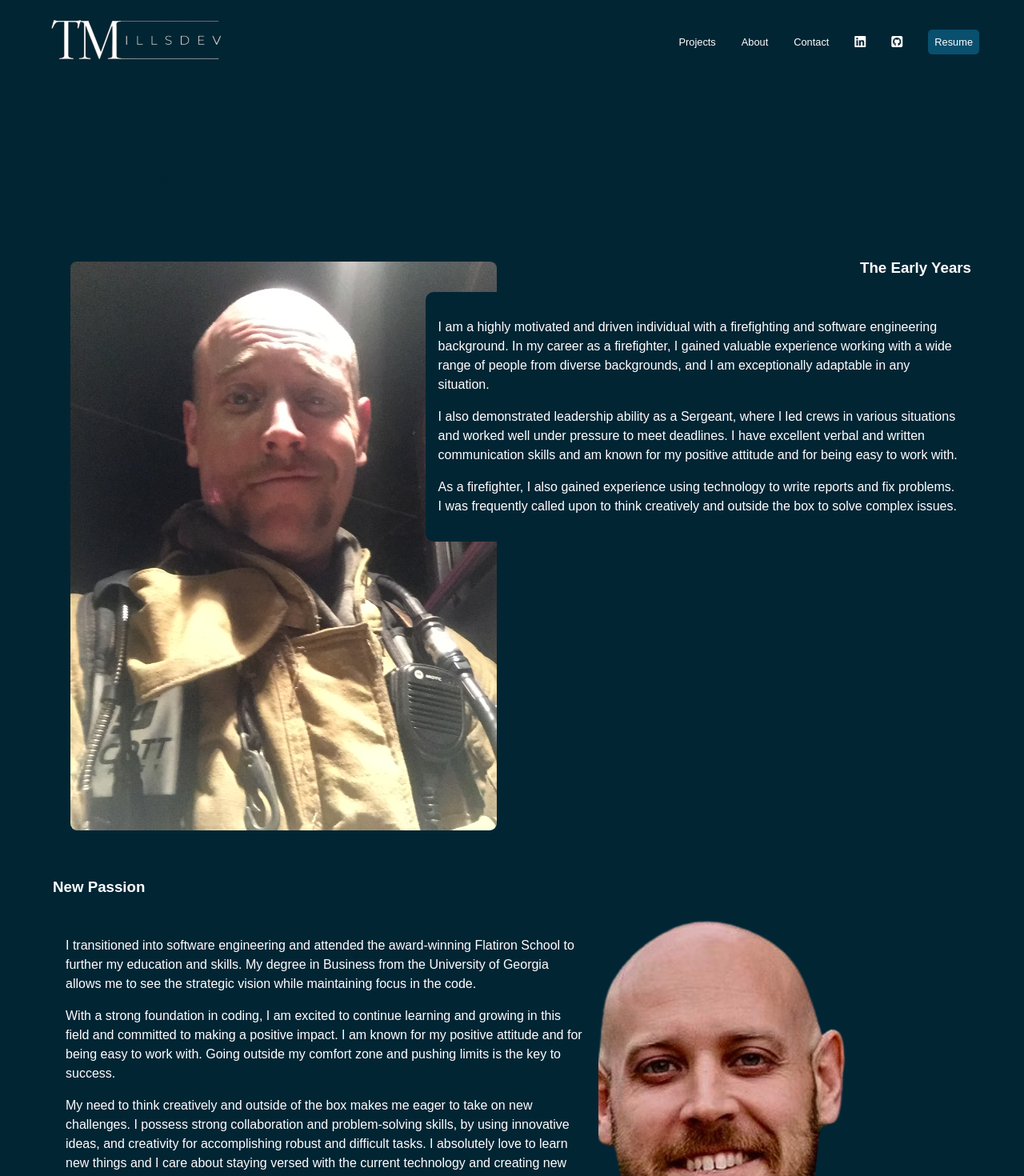
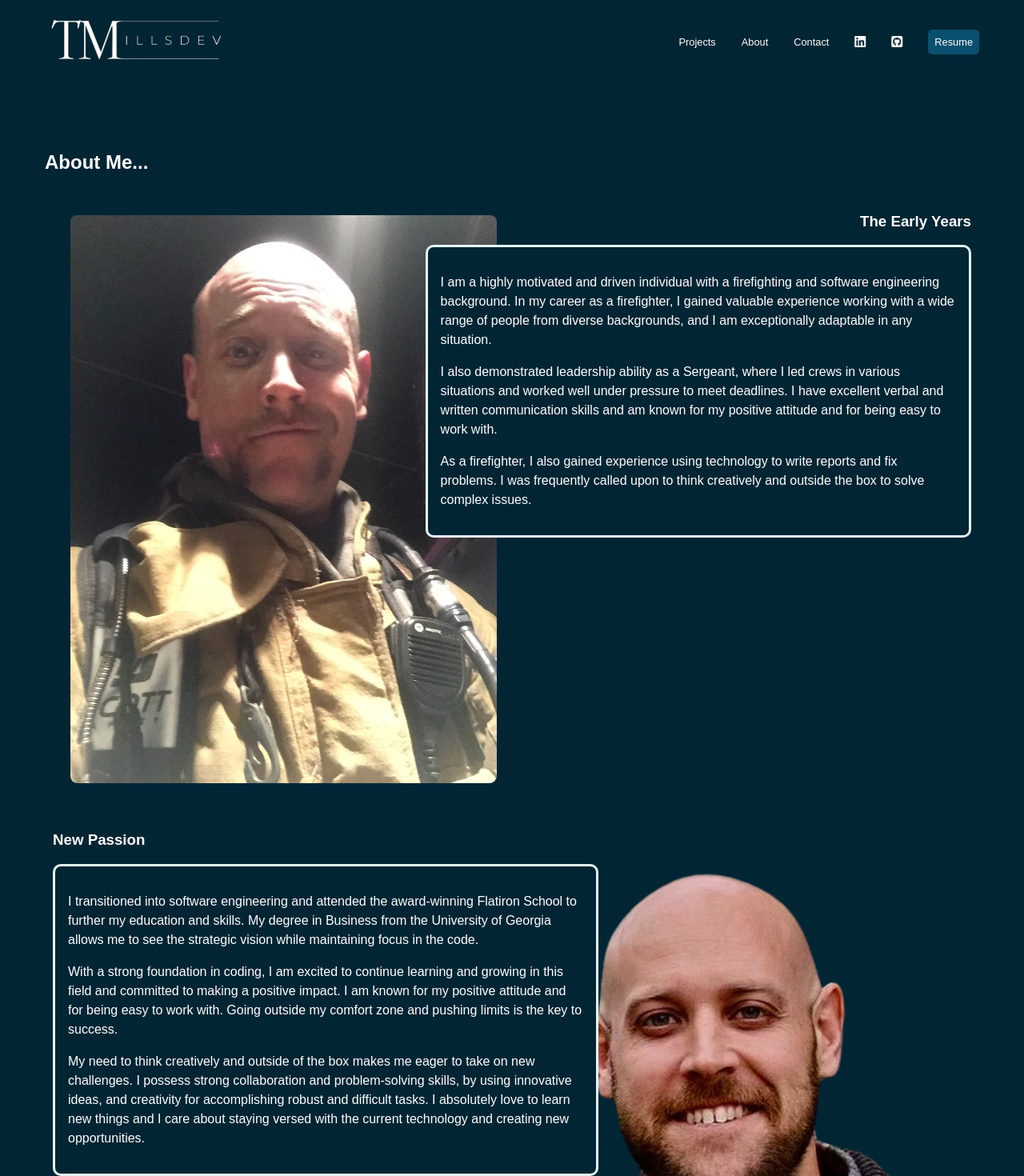
Before and after one commit to tmills5/portfolio_app, a React (Create React App) app: page /about in a window 1280 px wide. Shown: the top 1470 px of the page at 80% size. Built offline with nearby package versions, Linux system fonts and the light colour scheme; a web font is replaced by a local one.

Commit message:
add border to about textbox

```diff
--- a/src/App.css
+++ b/src/App.css
@@ -169,7 +169,7 @@ article {
   padding: 4rem 1rem;
 }
 
-#projects h2, #about h2 {
+#projects h2 {
   font-size: 2.5rem;
   margin-bottom: calc(2rem * 1.5);
   color: var(--primary);
@@ -186,13 +186,17 @@ article {
   color: var(--primary)
 }
 
-.blackbox {
+.textbox {
   background-color: var(--primary);
   padding: 1rem;
   border-radius: 10px;
   font-size: 1rem;
   line-height: 1.5;
   text-align: left;
+}
+#about .textbox {
+  border: solid;
+  border-color: var(--secondary);
 }
 
 #projects ul {
@@ -241,6 +245,7 @@ article {
     order: 2;
     text-align: right;
   }
+
   #projects ul {
     justify-content: flex-end;
     margin: 5px;
--- a/src/components/About.js
+++ b/src/components/About.js
@@ -17,7 +17,7 @@ function About() {
         <article>
           <div className='about-text'>
             <h3>The Early Years</h3>
-            <div className="blackbox">
+            <div className="textbox">
               <p>
                 I am a highly motivated and driven individual with a  firefighting and software engineering background. In my career   as a firefighter, I gained valuable experience working with a   wide range of people from diverse backgrounds, and I am   exceptionally adaptable in any situation.
               </p>
@@ -40,7 +40,7 @@ function About() {
         <article className='reverse'>
           <div className='project-text'>
             <h3>New Passion</h3>
-            <div className="blackbox">
+            <div className="textbox">
 
               <p>
                 I transitioned into software engineering and attended the   award-winning Flatiron School to further my education and   skills. My degree in Business from the University of Georgia allows me to see the strategic vision while maintaining focus in the code.
--- a/src/components/ProjectsSection.js
+++ b/src/components/ProjectsSection.js
@@ -20,7 +20,7 @@ function ProjectsSection () {
           <div className='project-text'>
             <h4>Latest Project</h4>
             <h3>Mississippi BrewHouse</h3>
-            <p className='blackbox'>
+            <p className='textbox'>
               The Mississippi BrewHouse is a Single Page Application that allows users to login and explore the local breweries in Mississippi. The user has the ability to leave comments on visited   breweries as well as track those comments in their user profile.
             </p>
             <h4>Technologies Used:</h4>
@@ -41,7 +41,7 @@ function ProjectsSection () {
           <div className='project-text'>
             <h4>Outdoor Fun!</h4>
             <h3>ParkIt</h3>
-            <p className='blackbox'>
+            <p className='textbox'>
               ParkIt is an application designed for the outdoor enthusiast in mind. The user has the ability to log in and search for National Parks to gather requisite information. The   "Admin" has full CRUD functionality.
             </p>
             <h4>Technologies Used:</h4>
```
